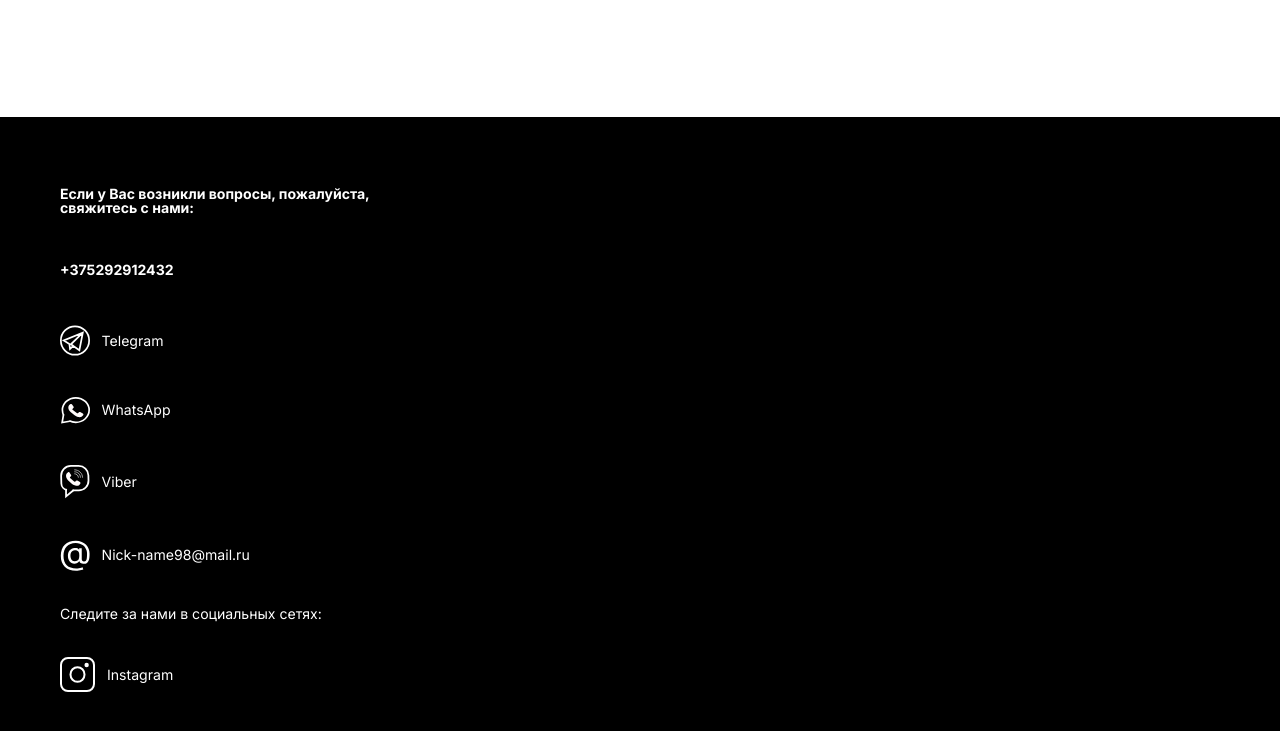
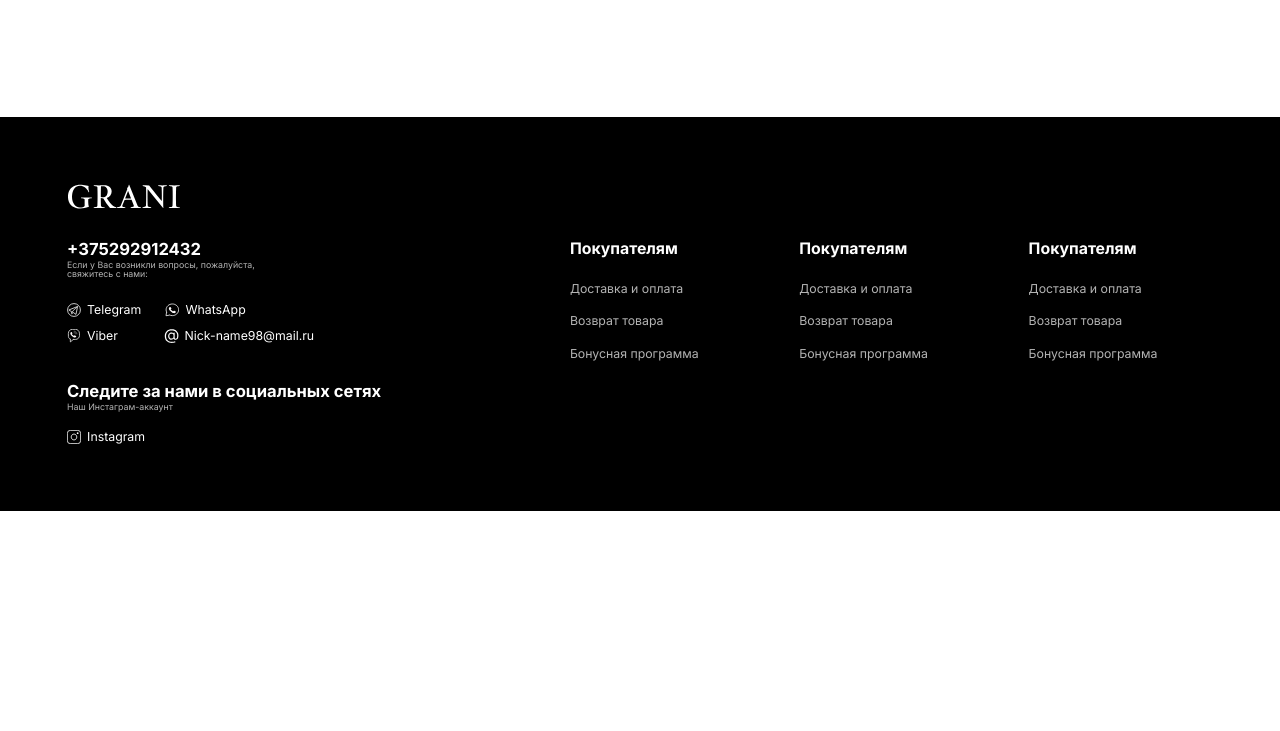
Before and after one commit to alekskorolev3/nails-opencart-shop, a website built with webpack: page main.html in a window 1280 px wide. Shown: the part 1631-2362 px from the top of the page. After the commit the page ends 2142 px from the top, so only its background shows below. Built offline with nearby package versions, Linux system fonts and the light colour scheme; a web font is replaced by a local one.

Commit message:
update footer

```diff
--- a/css/style.css
+++ b/css/style.css
@@ -769,67 +769,136 @@ body::-webkit-scrollbar {
   text-align: left;
   font-weight: bold;
 }
+
+/* ---- FOOTER ---- */
+
 .footer {
   background-color: #000000;
-  padding: 70px 60px 120px;
+  padding: 67px;
   display: flex;
   flex-direction: column;
-  gap: 12px;
-  color: white;
+  gap: 32px;
+  color: #ffffff;
+  font-family: "Inter", serif;
 }
-.footer-description {
-  font-family: "Inter", serif;
-  font-weight: bold;
+
+
+
+.footer-logo {
+  width: 8em;
 }
-.footer-navbar {
+
+.footer-logo img {
+  width: 100%;
+  height: auto;
+}
+
+.footer-main {
+  display: flex;
+  justify-content: space-between;
+  gap: 20px;
+}
+
+.footer-leftside {
   display: flex;
   flex-direction: column;
-  gap: 12px;
+  gap: 40px;
 }
-.footer-navbar > span {
-  margin: 24px 0px;
-  font-family: "Inter", serif;
-  font-weight: normal;
+.leftside-part {
+  display: flex;
+  flex-direction: column;
+  gap: 25px;
 }
 
-.navbar-phone {
-  margin: 36px 0;
+.leftside-part:last-child {
+  gap: 18px;
 }
 
 .navbar-phone a{
-  font-family: "Inter", serif;
+  font-size: 1.18em;
   font-weight: bold;
+}
+.navbar-phone  {
+  margin-bottom: 3px;
+}
+
+.phone-description {
+  color: #B3B3B3;
+  font-size: 0.625em;
 }
 .navbar-socials {
   display: flex;
-  flex-direction: column;
-  gap: 41px;
+  flex-wrap: wrap;
+  column-gap: 24px;
+  row-gap: 12px;
+  align-items: center;
 }
-.social {
-  display: flex;
-  align-self: flex-start;
+
+.social:nth-child(even) {
+  flex: 1 0 75%;
+}
+
+.social:nth-child(odd) {
+  flex: 1 0 15%;
 }
 
 .social a {
   display: flex;
   align-items: center;
-  gap: 12px;
+  gap: 6px;
+
 }
 
-.social a > span:first-child {
-  display: flex;
-  width: 2.1em;
+.social a img {
+  width: 1em;
+  height: 1em;
 }
 
-.social a > span:last-child {
-  font-family: "Inter", serif;
-  font-weight: normal;
+.social a span{
+  font-size: 0.875em;
 }
 
-.social img {
-  width: 100%;
-  height: auto;
+
+.addone-info h3{
+  font-size: 1.18em;
+  font-size: bold;
+  margin-bottom: 3px;
 }
+
+.addone-info p{
+  color: #B3B3B3;
+  font-size: 0.625em;
+}
+.footer-rightside {
+  display: flex;
+  flex-wrap: wrap;
+  gap: 45px;
+  flex: 1 0 50%;
+  justify-content: space-evenly;
+}
+.rightside-part {
+  display: flex;
+  flex-direction: column;
+  gap: 24px;
+}
+.part-title {
+  font-weight: bolder;
+  font-size: 1.125em;
+}
+.part-links {
+  display: flex;
+  flex-direction: column;
+  gap: 18px;
+}
+
+.part-links a{
+  color: #B3B3B3;
+
+  font-size: 0.875em;
+}
+
+
+/* ---- FOOTER END ---- */
 
 
 .modal-wrapper {
--- a/main.html
+++ b/main.html
@@ -660,10 +660,17 @@
         </section>
     </main>
     <footer class="footer">
-        <div class="footer-description">Если у Вас возникли вопросы, пожалуйста,<br> свяжитесь с нами:</div>
-        <nav class="footer-navbar">
+        <div class="footer-logo">
+          <img src="./img/logo-footer.svg" alt="logo-footer">
+        </div>
+        <div class="footer-main">
+          <nav class="footer-leftside">
+                <div class="leftside-part">
+                 <div class="part-phone">
                     <div class="navbar-phone">
                       <a href="tel:+375292912432">+375292912432</a>
+                  </div>
+                <div class="phone-description">Если у Вас возникли вопросы, пожалуйста,<br> свяжитесь с нами:</div>
                  </div>
                 <ul class="navbar-socials">
                     <li class="social">
@@ -699,14 +706,65 @@
                         </a>
                     </li>
                 </ul>
-            <span>Следите за нами в социальных сетях:</span>
+              </div>
+            <div class="leftside-part">
+              <div class="addone-info">
+                <h3>Следите за нами в социальных сетях</h3>
+                <p>Наш Инстаграм-аккаунт</p>
+              </div>
               <div class="social">
                   <a href="#">
                       <img src="./img/instagram.svg" alt="instagram">
                       <span>Instagram</span>
                   </a>
               </div>
+            </div>
           </nav>
+          <div class="footer-rightside">
+            <div class="rightside-part">
+              <h4 class="part-title">Покупателям</h4>
+              <ul class="part-links">
+                <li class="part-link">
+                  <a>Доставка и оплата</a>
+                </li>
+                <li class="part-link">
+                  <a>Возврат товара</a>
+                </li>
+                <li class="part-link">
+                  <a>Бонусная программа</a>
+                </li>
+              </ul>
+            </div>
+            <div class="rightside-part">
+              <h4 class="part-title">Покупателям</h4>
+              <ul class="part-links">
+                <li class="part-link">
+                  <a>Доставка и оплата</a>
+                </li>
+                <li class="part-link">
+                  <a>Возврат товара</a>
+                </li>
+                <li class="part-link">
+                  <a>Бонусная программа</a>
+                </li>
+              </ul>
+            </div>
+            <div class="rightside-part">
+              <h4 class="part-title">Покупателям</h4>
+              <ul class="part-links">
+                <li class="part-link">
+                  <a>Доставка и оплата</a>
+                </li>
+                <li class="part-link">
+                  <a>Возврат товара</a>
+                </li>
+                <li class="part-link">
+                  <a>Бонусная программа</a>
+                </li>
+              </ul>
+            </div>
+          </div>
+        </div>
     </footer>
   </div>
   <script src="js/app.js"></script>
```
Also changed, not shown: components/footer.html (+61 -3 lines), img/logo-footer.svg (added). Lines whose indentation alone changed are shown as unchanged.
